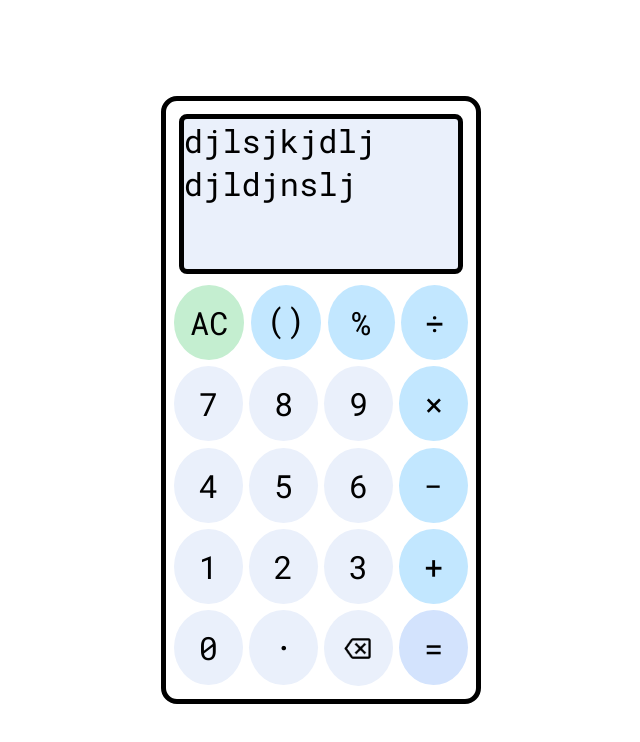
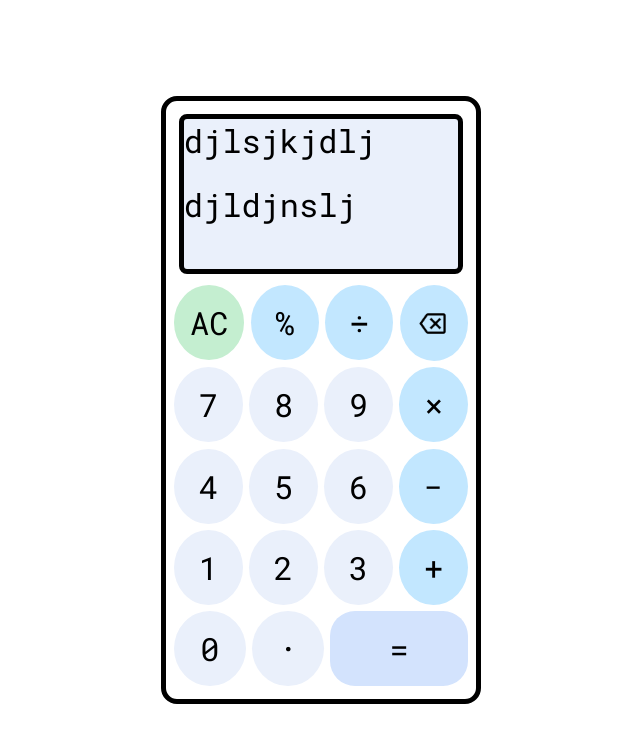
Before and after one commit to KondoweT/calculator, a plain HTML site: page index.html in a window 1280 px wide. Shown: the whole page, without its empty margins (319-959 px from the left). Drawn offline with Linux system fonts and the light colour scheme.

Commit message:
remove () button increase size of =

```diff
--- a/index.html
+++ b/index.html
@@ -17,7 +17,7 @@
         <div class="screen">
             <div class="results">
                 <p>djlsjkjdlj</p>
-            </div>
+            </div><br/>
             <div class="operations">
                 <p class>djldjnslj</p>
             </div>
@@ -25,9 +25,9 @@
         <div class="controls">
             <div class="operators">
                 <div class="btn operate ac"><span>AC</span></div>
-                <div class="btn operate"><span class="kb">()</span></div>
-                <div class="btn operate"><span>%</span></div>
+                <div class="btn operate"><span class="kb">%</span></div>
                 <div class="btn operate"><span>&#247;</span></div>
+                <div class="btn image operate"><span><img class="backspace" src="images/backspace.png" alt="del"/></span></div>
             </div>
             <div class="operators">
                 <div class="btn"><span>7</span></div>
@@ -50,7 +50,7 @@
             <div class="operators">
                 <div class="btn"><span>0</span></div>
                 <div class="btn"><span class="point">.</span></div>
-                <div class="btn image"><span><img class="backspace" src="images/backspace.png" alt="del"/></span></div>
+                <!-- <div class="btn"></div> -->
                 <div class="btn operate equal"><span>&#x3D;</span></div>
             </div>
         </div>
--- a/style.css
+++ b/style.css
@@ -84,10 +84,11 @@ body{
     background-color: #d3e3fd;
 }
 
-.kb{
+/* .kb{
     position: relative;
     bottom: 3px;
-}
+    font-size: 13pt;
+} */
 
 .btn:hover{
     background-color: #7d8186;
@@ -102,3 +103,8 @@ p{
 .results .operations{
     direction: rtl;
 }
+
+.btn.operate.btn.equal{
+    width: 650%;
+    border-radius: 25px;
+}
```
